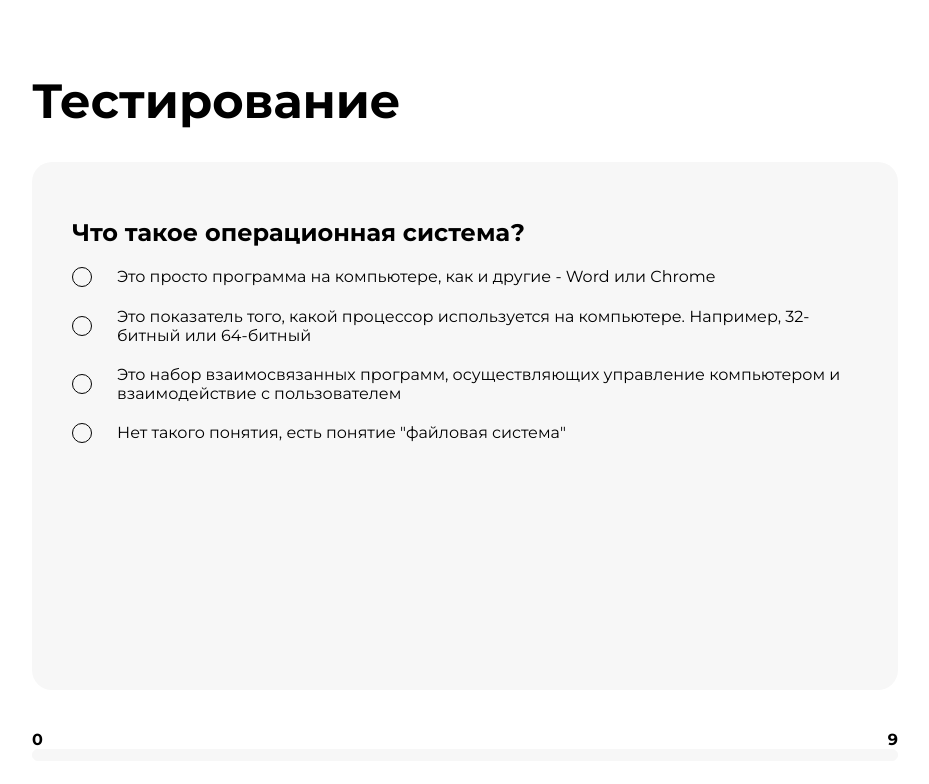
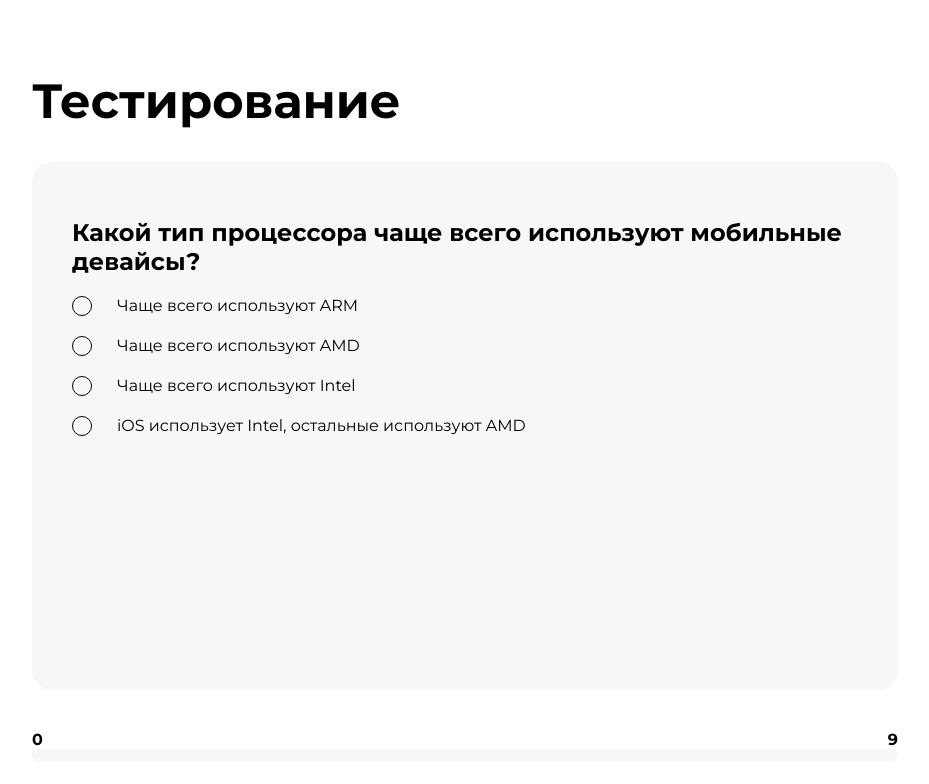
Before and after one commit to Lol1chw/quiz-app-vue2, a Vue app: page / in a window 1280 px wide. Shown: the top 784 px of the page, without its empty margins (175-1104 px from the left). Built offline with nearby package versions, Linux system fonts and the light colour scheme.

Commit message:
feat(quiz): add shuffle questions and answers

```diff
--- a/src/App.vue
+++ b/src/App.vue
@@ -66,6 +66,9 @@ export default defineComponent({
     },
 
   },
+  created() {
+    this.shuffleQuestions()
+  },
   methods: {
     updateSelectedAnswers(answer: Answer) {
       this.selectedAnswers.push(answer)
@@ -74,6 +77,13 @@ export default defineComponent({
     resetQuiz() {
       this.selectedAnswers = []
       this.progress = 0
+      this.shuffleQuestions()
+    },
+    shuffleQuestions() {
+      this.questions = this.questions.sort(() => Math.random() - 0.5)
+      this.questions.forEach((question) => {
+        question.answers = question.answers.sort(() => Math.random() - 0.5)
+      })
     },
   },
 })
@@ -84,8 +94,8 @@ export default defineComponent({
     <div class="quiz">
       <h1>{{ quizResultMessage.title }}</h1>
       <p v-if="quizResultMessage.description" class="quiz__description text--2xl">{{ quizResultMessage.description }}</p>
-      <template v-for="question in questions">
-        <Card v-if="progress + 1 === question.id" :key="`question-${question.id}`" intent="primary">
+      <template v-for="(question, questionIndex) in questions">
+        <Card v-if="progress === questionIndex" :key="`question-${question.id}`" intent="primary">
           <ul role="list">
             <h2 class="mt--0 mb--20">
               {{ question.text }}
```
